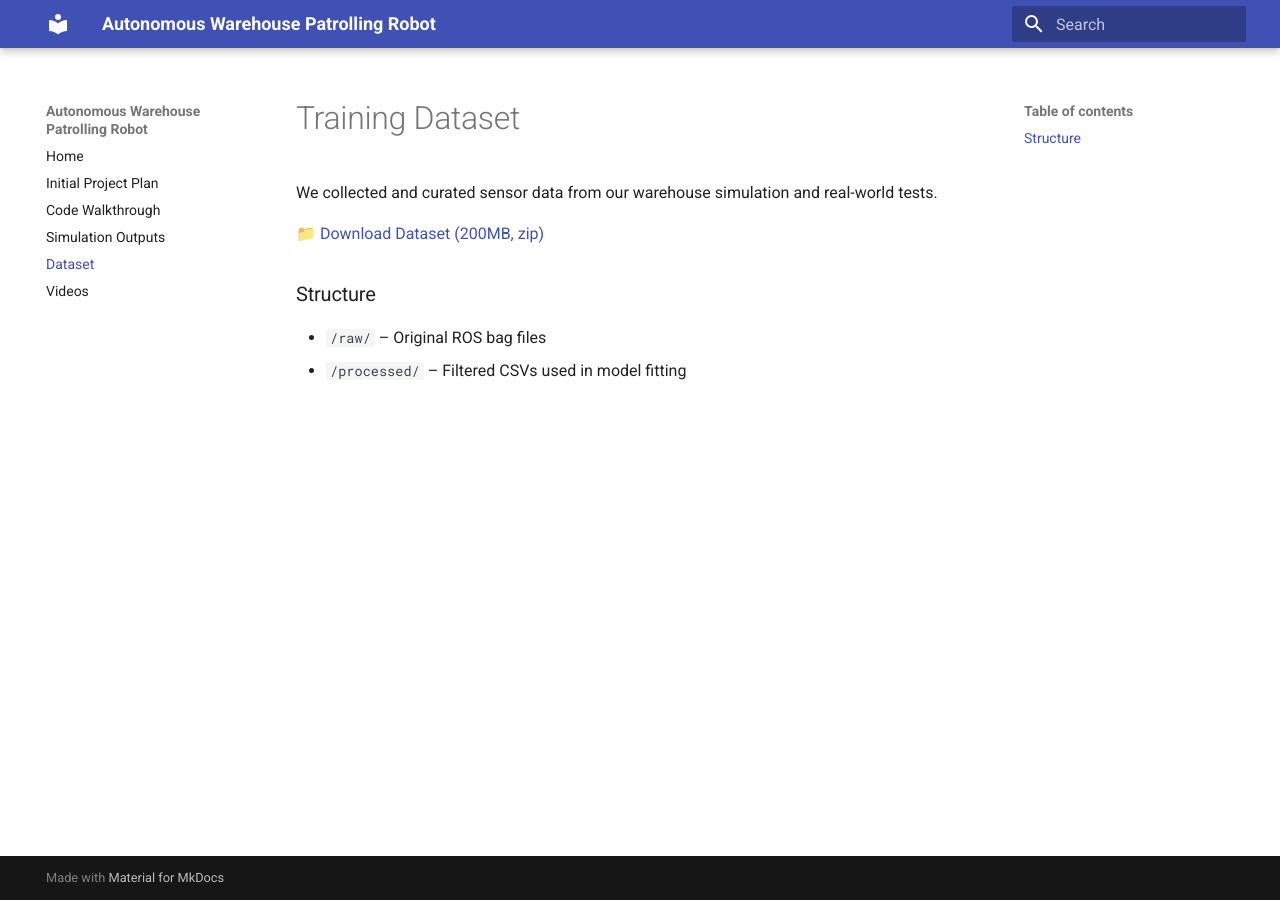
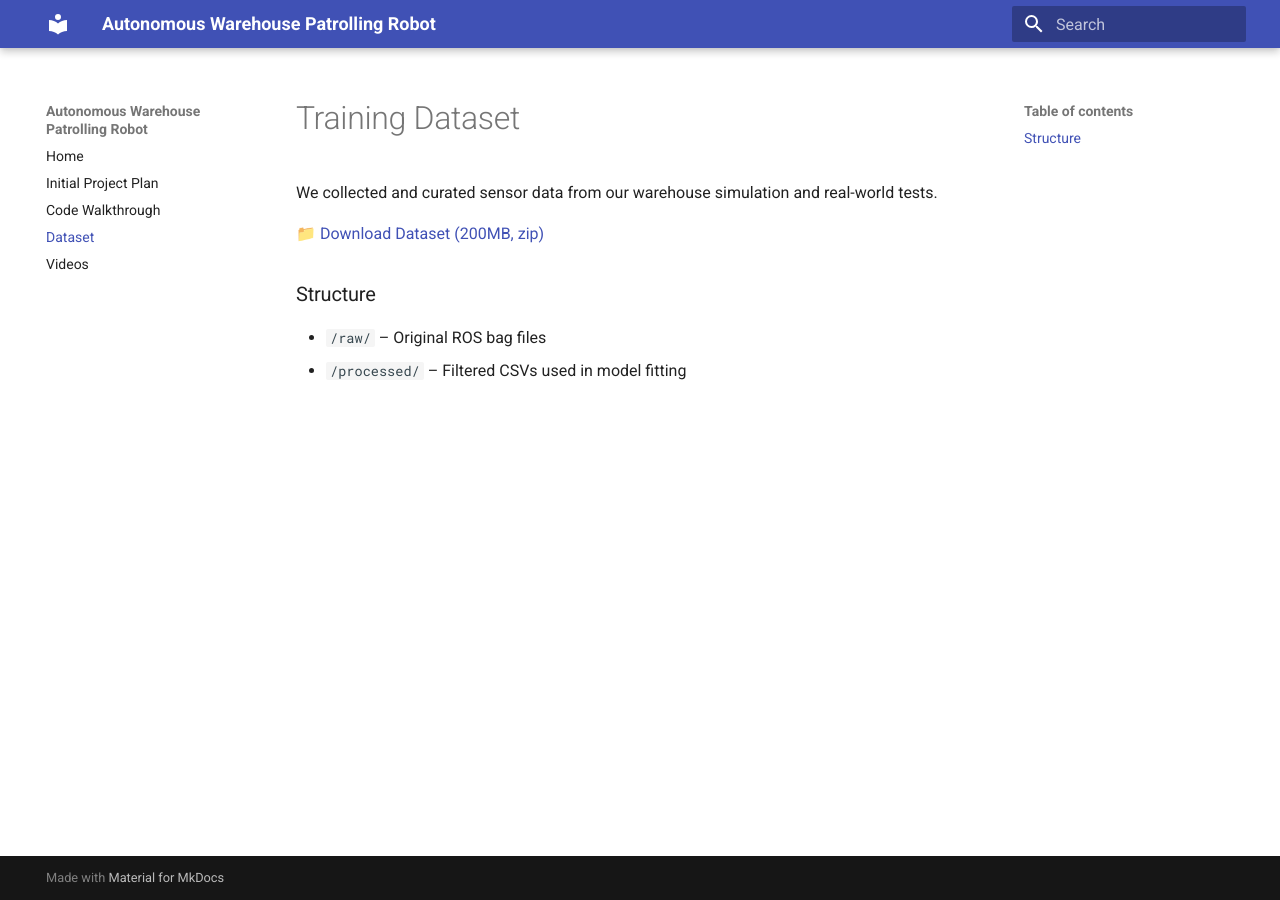
Before and after one commit to ASU-RAS598-2025-S-Team08/RAS598-2025-S-Team08.github.io, an MkDocs documentation site: the page built from docs/dataset.md, in a window 1280 px wide. Built offline with MkDocs 1.6.1 and Material for MkDocs 9.7.7, drawn with Linux system fonts in a browser that asks for light colours.

Commit message:
Update mkdocs.yml

```diff
--- a/mkdocs.yml
+++ b/mkdocs.yml
@@ -5,7 +5,6 @@ nav:
   - Home: final_report.md
   - Initial Project Plan: index.md
   - Code Walkthrough: codewalkthrough.md
-  - Simulation Outputs: SimulationOutputs.md
   - Dataset: dataset.md
   - Videos: videos.md
 markdown_extensions:
```
